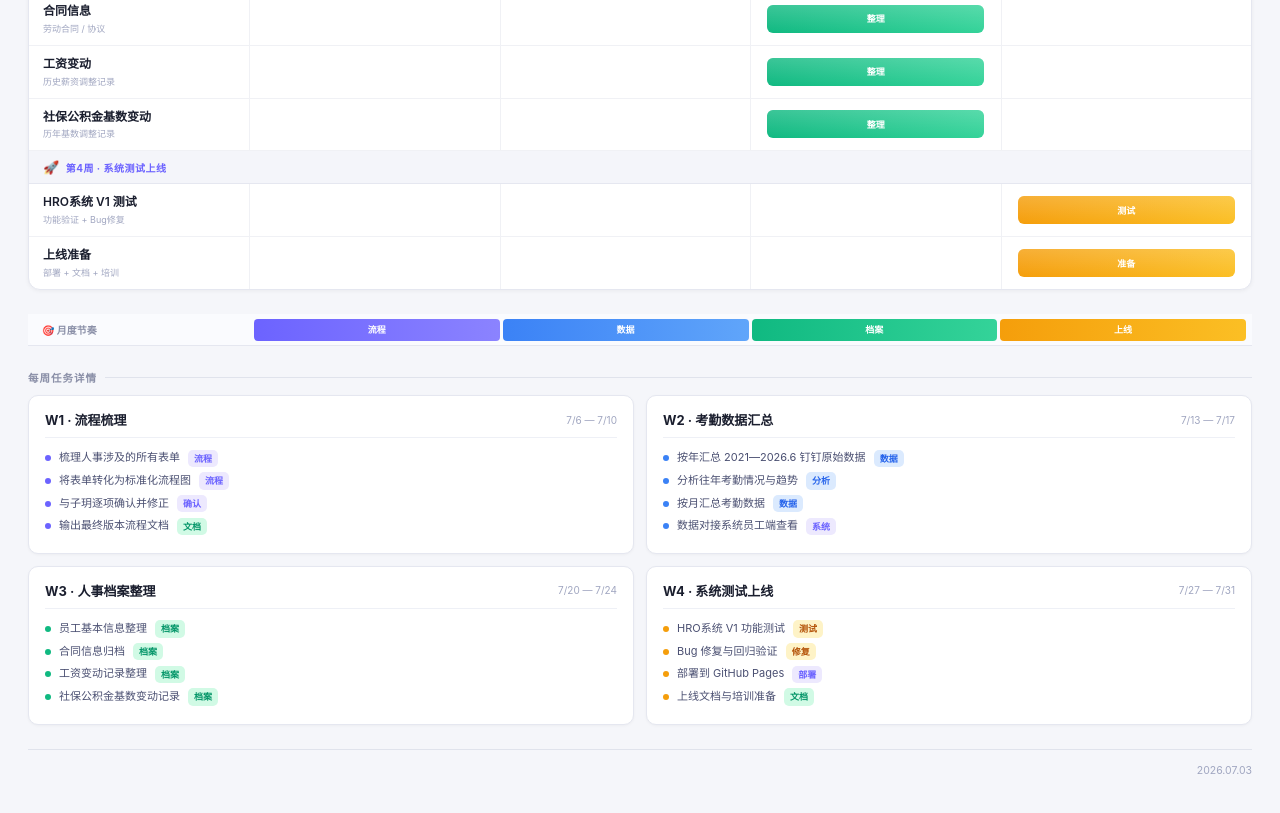
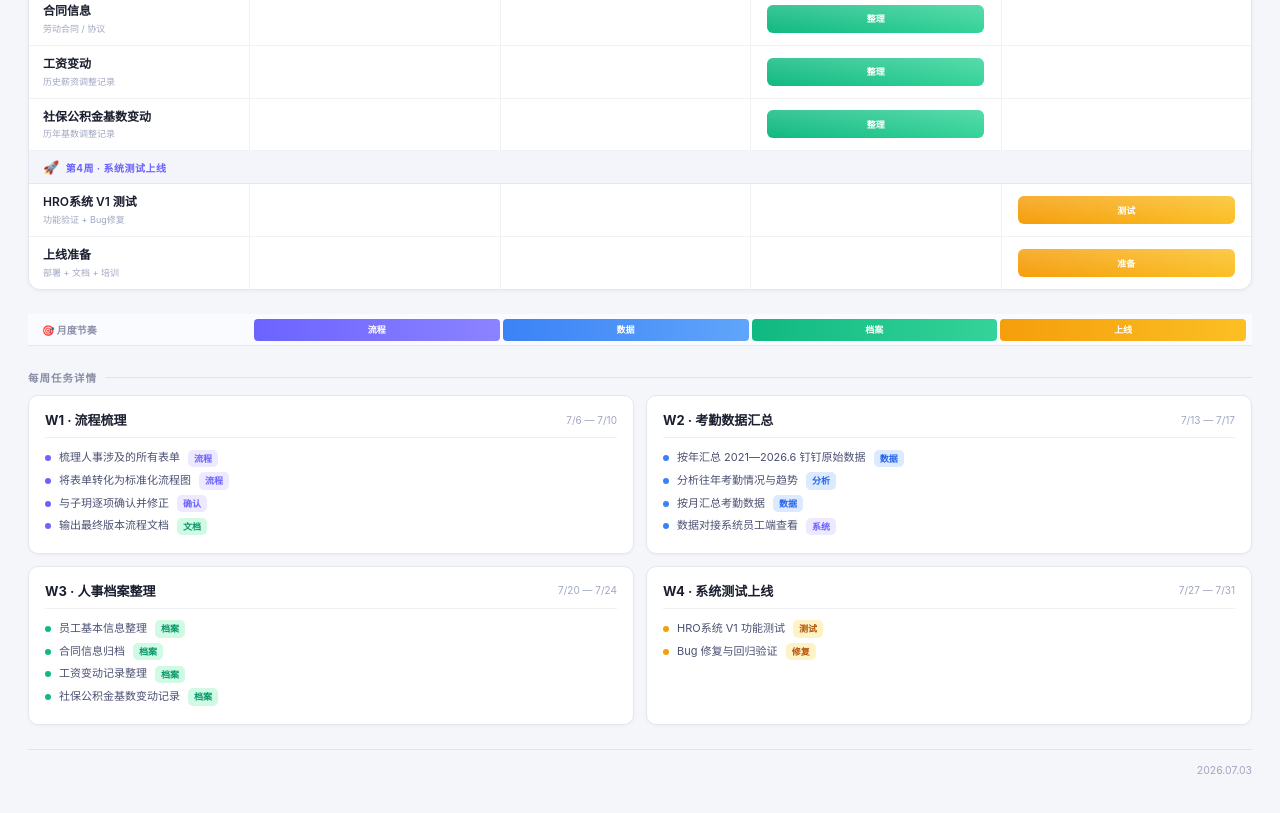
Before and after one commit to imwaiting-tina/hro-hr, a plain HTML site: page july-gantt.html in a window 1280 px wide. Shown: the part 648-1461 px from the top of the page. Drawn offline with Linux system fonts and the light colour scheme.

Commit message:
fix: 删除W4卡片中多余的两项

```diff
--- a/july-gantt.html
+++ b/july-gantt.html
@@ -490,8 +490,6 @@
     <ul class="wc-items">
       <li class="amber">HRO系统 V1 功能测试 <span class="wc-tag wt-test">测试</span></li>
       <li class="amber">Bug 修复与回归验证 <span class="wc-tag wt-test">修复</span></li>
-      <li class="amber">部署到 GitHub Pages <span class="wc-tag wt-flow">部署</span></li>
-      <li class="amber">上线文档与培训准备 <span class="wc-tag wt-doc">文档</span></li>
     </ul>
   </div>
 
```
